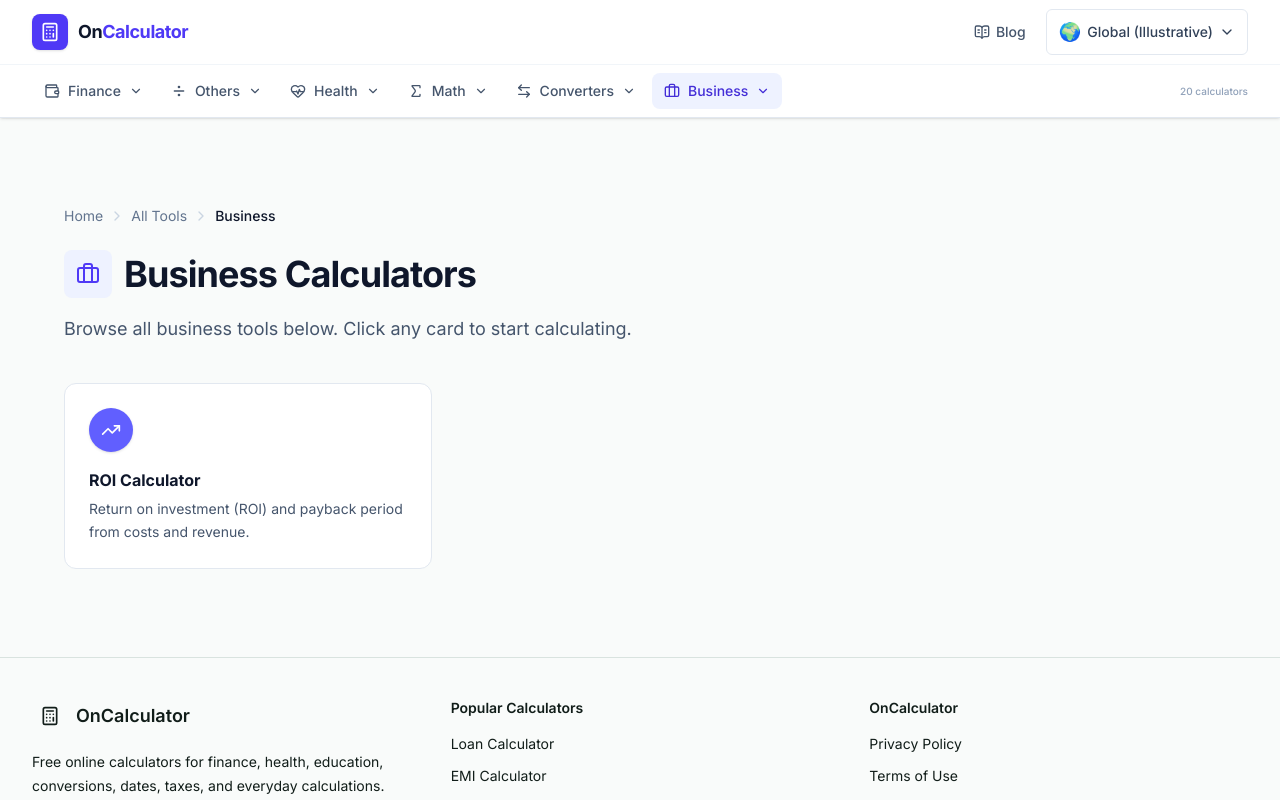
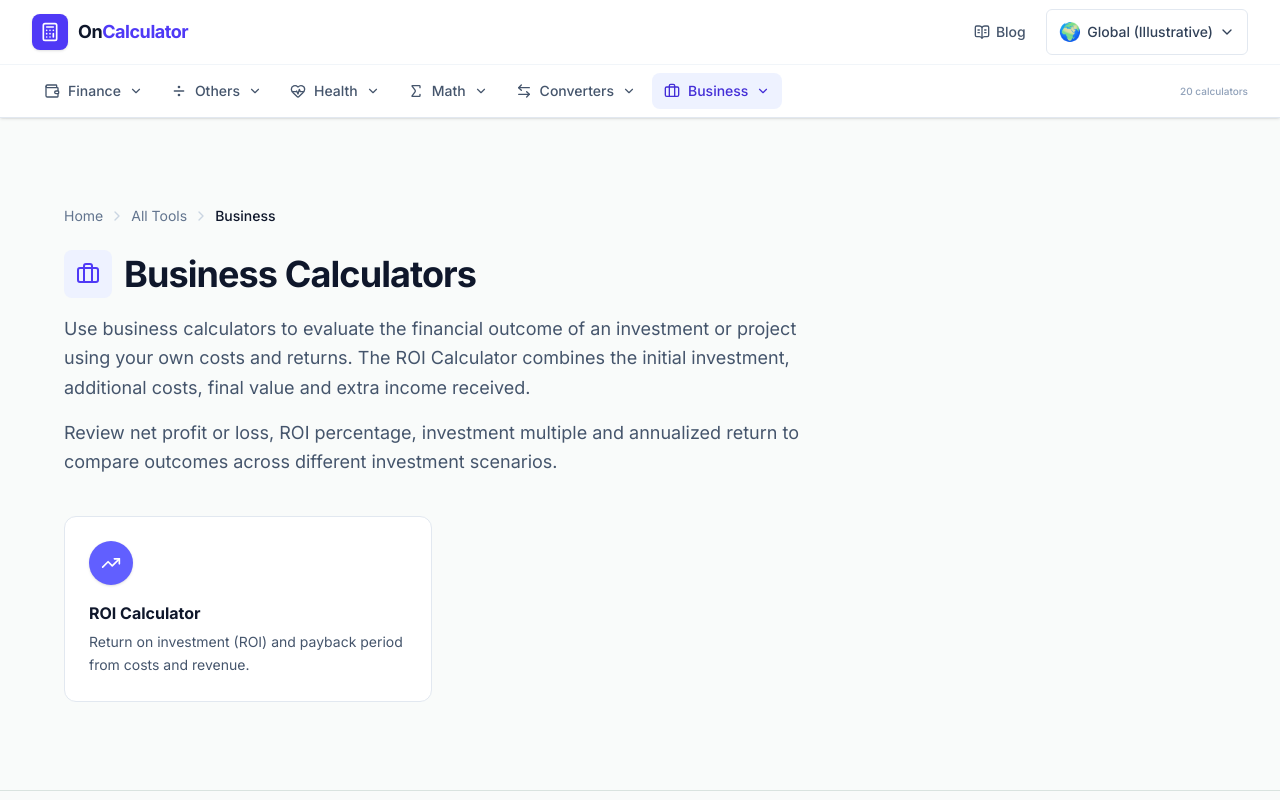
Before and after one commit to Sant7611/calchub, a Next.js app: page /categories/business in a window 1280 px wide. Shown: the top 800 px of the page. Built offline with nearby package versions, Linux system fonts and the light colour scheme.

Commit message:
Improve category page SEO content

```diff
--- a/src/app/categories/[slug]/page.tsx
+++ b/src/app/categories/[slug]/page.tsx
@@ -1,5 +1,6 @@
 import type { Metadata } from "next";
 import { notFound } from "next/navigation";
+
 import { categories } from "@/data/categories";
 import { CalculatorCard } from "@/components/ui/CalculatorCard";
 import { Breadcrumbs } from "@/components/seo/Breadcrumbs";
@@ -8,25 +9,127 @@ interface CategoryPageProps {
   params: Promise<{ slug: string }>;
 }
 
-export function generateStaticParams() {
-  return categories.map((category) => ({ slug: category.slug }));
+interface CategoryContent {
+  title: string;
+  description: string;
+  intro: string[];
 }
 
-export async function generateMetadata({ params }: CategoryPageProps): Promise<Metadata> {
+const categoryContent: Record<string, CategoryContent> = {
+  finance: {
+    title: "Finance Calculators – Loans, Tax, EMI & Investing",
+    description:
+      "Free finance calculators for loans, mortgages, EMI, salary, tax, budgeting, SIP investing and NEPSE share transactions with clear result breakdowns.",
+    intro: [
+      "Explore finance calculators for borrowing, income, budgeting and investing. Compare loan and mortgage payments, estimate EMI, review salary and tax results, plan a monthly budget and project investment growth.",
+      "You can also calculate SIP returns and estimate NEPSE share transaction profit or loss. Choose a tool below, enter your own values and compare different financial scenarios.",
+    ],
+  },
+
+  others: {
+    title: "Other Calculators & Utilities – Grades & World Time",
+    description:
+      "Explore practical calculators and utilities including grade and GPA tools plus a world clock for comparing current times across major cities.",
+    intro: [
+      "This collection brings together useful tools that do not fit into the main finance, health, math or conversion categories. Use the Grade Calculator for averages, weighted grades, final-exam targets and GPA calculations.",
+      "The World Clock helps you compare current local times and dates across cities and time zones, making it useful for study, travel, remote work and international communication.",
+    ],
+  },
+
+  health: {
+    title: "Health Calculators – BMI & Daily Calorie Needs",
+    description:
+      "Use free health calculators to estimate BMI, healthy weight range, BMR, daily calorie needs and goal-based energy intake using common formulas.",
+    intro: [
+      "Use these health calculators to understand common body-weight and energy estimates from the information you enter. The BMI Calculator works with metric or imperial units and shows BMI, category and an estimated healthy weight range.",
+      "The Calorie Calculator estimates BMR and daily energy needs from age, body measurements, activity level and your selected weight goal. These tools provide estimates and are not a substitute for medical advice.",
+    ],
+  },
+
+  math: {
+    title: "Math Calculators – Scientific, Interest & Age Tools",
+    description:
+      "Use free math calculators for scientific functions, compound interest projections and exact age calculations in years, months and days.",
+    intro: [
+      "Explore math tools for advanced calculations, growth projections and date-based arithmetic. The Scientific Calculator supports common arithmetic, trigonometric, logarithmic, exponential and other advanced functions.",
+      "You can also project compound-interest growth with recurring contributions or calculate an exact age in years, months and days together with additional birthday information.",
+    ],
+  },
+
+  converters: {
+    title: "Online Converters – Length, Temperature, Currency & Dates",
+    description:
+      "Convert length, temperature, currencies and dates between Gregorian AD and Nepali Bikram Sambat BS with fast online conversion tools.",
+    intro: [
+      "Use these online converters to move between common measurement, temperature, currency and calendar formats. Convert length across metric and imperial units or switch between Celsius, Fahrenheit and Kelvin.",
+      "The collection also includes currency conversion and a Nepali Date Converter for AD-to-BS, BS-to-AD and date-difference calculations.",
+    ],
+  },
+
+  business: {
+    title: "Business Calculators – ROI & Investment Returns",
+    description:
+      "Use business calculators to measure return on investment, net profit or loss, investment multiple and annualized ROI from your costs and returns.",
+    intro: [
+      "Use business calculators to evaluate the financial outcome of an investment or project using your own costs and returns. The ROI Calculator combines the initial investment, additional costs, final value and extra income received.",
+      "Review net profit or loss, ROI percentage, investment multiple and annualized return to compare outcomes across different investment scenarios.",
+    ],
+  },
+};
+
+export function generateStaticParams() {
+  return categories.map((category) => ({
+    slug: category.slug,
+  }));
+}
+
+export async function generateMetadata({
+  params,
+}: CategoryPageProps): Promise<Metadata> {
   const { slug } = await params;
-  const category = categories.find((c) => c.slug === slug);
-  if (!category) return { title: "Category not found" };
+  const category = categories.find(
+    (item) => item.slug === slug,
+  );
+
+  if (!category) {
+    return {
+      title: "Category not found",
+      robots: {
+        index: false,
+        follow: false,
+      },
+    };
+  }
+
+  const content = categoryContent[category.slug];
+  const title =
+    content?.title ?? `${category.name} Calculators`;
+  const description =
+    content?.description ??
+    `Browse free online ${category.name.toLowerCase()} calculators and tools.`;
 
   return {
-    title: `${category.name} Calculators`,
-    description: `Free online ${category.name.toLowerCase()} calculators — instant, mobile-friendly and SEO-optimized.`,
+    title,
+    description,
+    alternates: {
+      canonical: `/categories/${category.slug}`,
+    },
   };
 }
 
-export default async function CategoryPage({ params }: CategoryPageProps) {
+export default async function CategoryPage({
+  params,
+}: CategoryPageProps) {
   const { slug } = await params;
-  const category = categories.find((c) => c.slug === slug);
-  if (!category) notFound();
+  const category = categories.find(
+    (item) => item.slug === slug,
+  );
+
+  if (!category) {
+    notFound();
+  }
+
+  const content = categoryContent[category.slug];
 
   return (
     <div className="mx-auto max-w-7xl px-4 py-12 sm:px-6 lg:px-8">
@@ -43,13 +146,19 @@ export default async function CategoryPage({ params }: CategoryPageProps) {
           <span className="grid h-12 w-12 place-items-center rounded-lg bg-indigo-50 text-indigo-600">
             <category.icon className="h-6 w-6" />
           </span>
+
           <h1 className="text-3xl font-bold tracking-tight text-slate-900 sm:text-4xl">
             {category.name} Calculators
           </h1>
         </div>
-        <p className="mt-4 max-w-2xl text-lg leading-relaxed text-slate-600">
-          Browse all {category.name.toLowerCase()} tools below. Click any card to start calculating.
-        </p>
+
+        <div className="mt-4 max-w-3xl space-y-4 text-lg leading-relaxed text-slate-600">
+          {(content?.intro ?? [
+            `Browse all ${category.name.toLowerCase()} tools below. Choose a calculator to get started.`,
+          ]).map((paragraph) => (
+            <p key={paragraph}>{paragraph}</p>
+          ))}
+        </div>
       </header>
 
       <div className="mt-10 grid gap-6 sm:grid-cols-2 lg:grid-cols-3">
```
